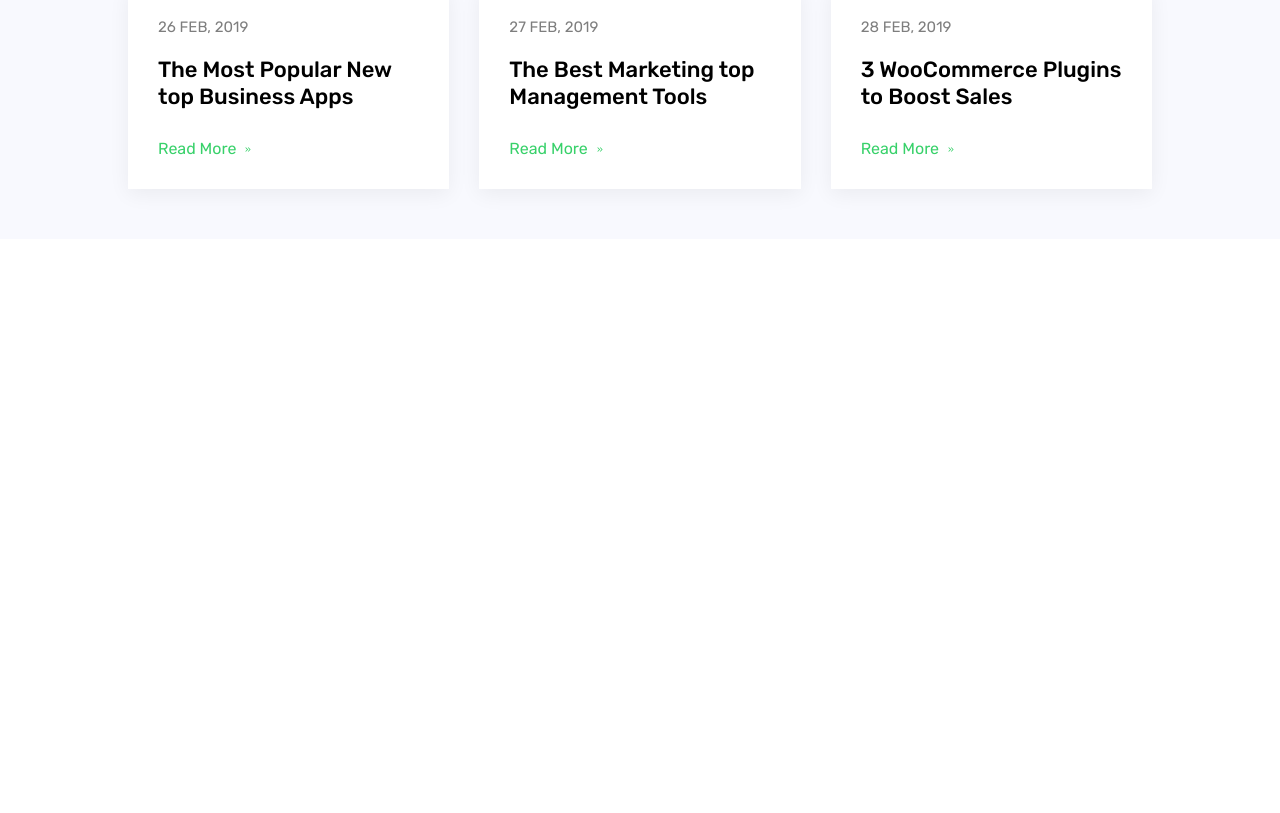
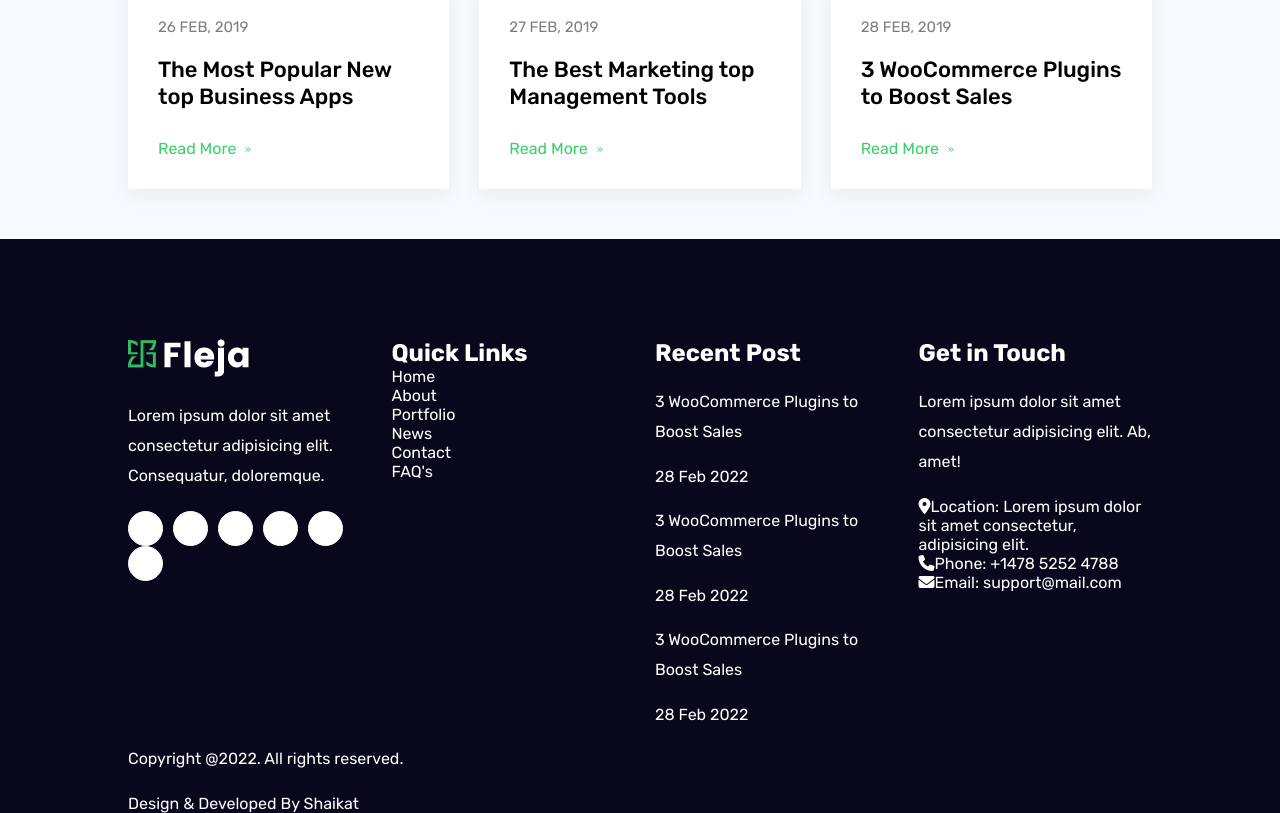
Before and after one commit to shaikat17/react-portfolio-3, a React (Create React App) app: page / in a window 1280 px wide. Shown: the part 6455-7268 px from the top of the page. Before the commit the page ends 6694 px from the top, so only its background shows below. Built offline with nearby package versions, Linux system fonts and the light colour scheme.

Commit message:
Working on Footer

```diff
--- a/src/App.css
+++ b/src/App.css
@@ -649,3 +649,20 @@ h3 {
   padding-top: 15px;
 }
 /* .......................Blog............. */
+/* .......................Footer............. */
+footer {
+  background-color: #08071c;
+  padding: 100px 0 0 0;
+  color: #fff;
+}
+
+footer p {
+  color: #fff;
+  margin: 20px 0;
+}
+
+footer .socialIcon i{
+  background-color: #fff;
+  border: 1px solid #fff;
+}
+/* .......................Footer............. */
--- a/src/App.js
+++ b/src/App.js
@@ -5,6 +5,7 @@ import {
   Route,
 } from "react-router-dom";
 import './App.css';
+import Footer from "./components/home/Footer";
 import Header from './components/home/header/Header';
 import HomePages from "./components/pageContent/HomePages";
 
@@ -16,6 +17,7 @@ function App() {
         <Routes>
           <Route path="/" element={<HomePages />} />
         </Routes>
+        <Footer />
       </Router>
     </React.Fragment>
   );
--- /dev/null
+++ b/src/components/home/Footer.jsx
@@ -0,0 +1,77 @@
+import React, { Fragment } from "react";
+
+const Footer = () => {
+  return (
+    <Fragment>
+      <footer>
+        <div className="container grid1">
+          <div className="box">
+            <img src="./assets/logo1.png" alt="" />
+            <p>
+              Lorem ipsum dolor sit amet consectetur adipisicing elit.
+              Consequatur, doloremque.
+            </p>
+            <div className="socialIcon">
+              <i className="fab fa-facebook-f"></i>
+              <i className="fab fa-instagram"></i>
+              <i className="fab fa-twitter"></i>
+              <i className="fab fa-youtube"></i>
+              <i className="fab fa-pinterest"></i>
+              <i className="fab fa-dribbble"></i>
+            </div>
+          </div>
+          <div className="box">
+            <h2>Quick Links</h2>
+            <ul>
+                <li>Home</li>
+                <li>About</li>
+                <li>Portfolio</li>
+                <li>News</li>
+                <li>Contact</li>
+                <li>FAQ's</li>
+            </ul>
+          </div>
+          <div className="box">
+            <h2>Recent Post</h2>
+            <div className="text">
+                <p>3 WooCommerce Plugins to Boost Sales</p>
+                <span>28 Feb 2022</span>
+            </div>
+            <div className="text">
+                <p>3 WooCommerce Plugins to Boost Sales</p>
+                <span>28 Feb 2022</span>
+            </div>
+            <div className="text">
+                <p>3 WooCommerce Plugins to Boost Sales</p>
+                <span>28 Feb 2022</span>
+            </div>
+          </div>
+          <div className="box">
+            <h2>Get in Touch</h2>
+            <p>Lorem ipsum dolor sit amet consectetur adipisicing elit. Ab, amet!</p>
+            <div className="icon">
+                <i className="fa fa-location-dot"></i>
+                <label htmlFor="">Location: Lorem ipsum dolor sit amet consectetur, adipisicing elit.</label>
+            </div>
+            <div className="icon">
+                <i className="fa fa-phone"></i>
+                <label htmlFor="">Phone: +1478 5252 4788</label>
+            </div>
+            <div className="icon">
+                <i className="fa fa-envelope"></i>
+                <label htmlFor="">Email: support@mail.com</label>
+            </div>
+          </div>
+        </div>
+        <div className="legal container">
+            <p>Copyright @2022. All rights reserved.</p>
+            <label htmlFor="">
+                Design & Developed By <span>Shaikat</span>
+            </label>
+        </div>
+      </footer>
+    </Fragment>
+  );
+};
+
+export default Footer;
```
